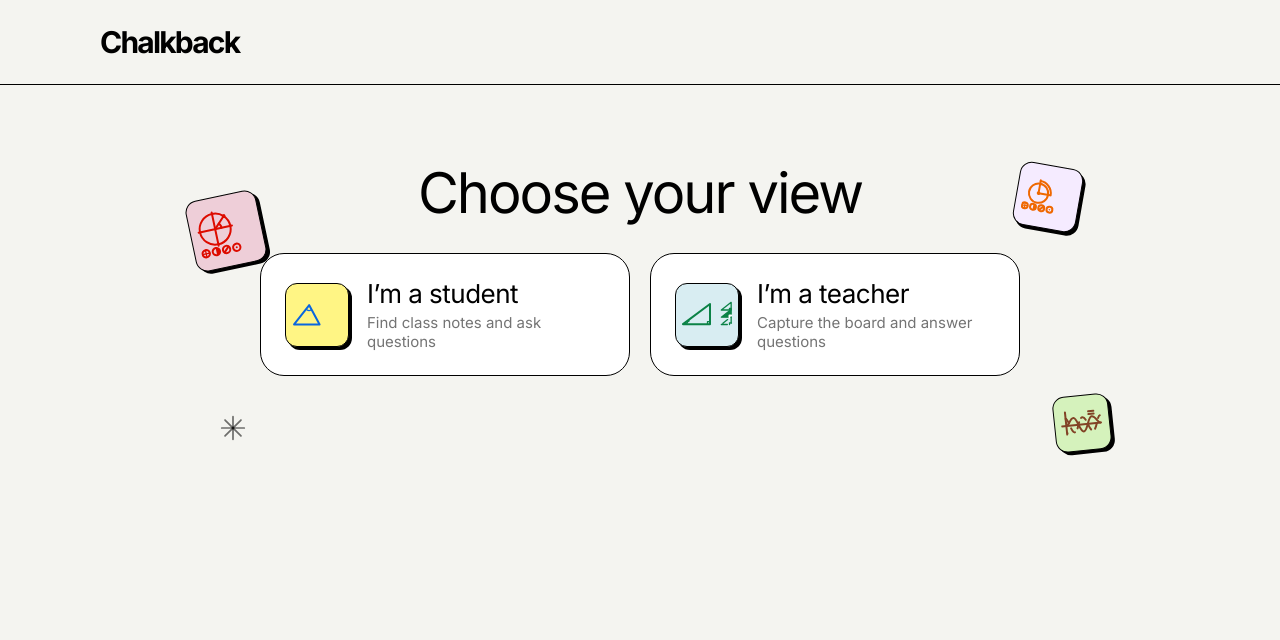
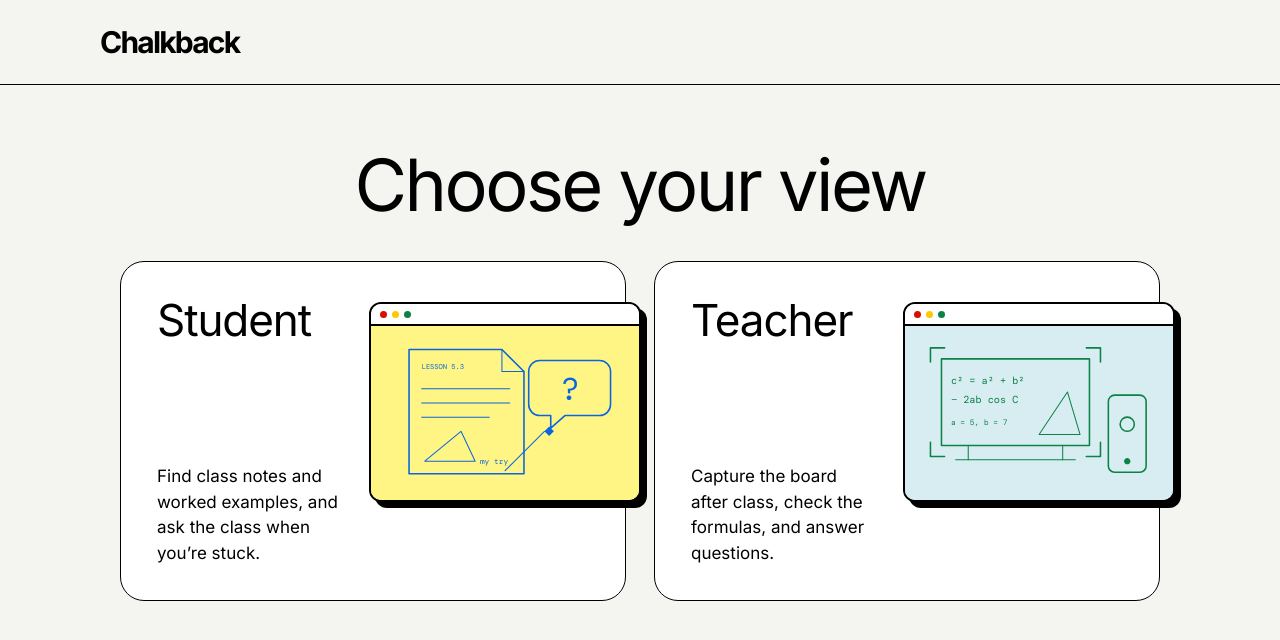
Before and after one commit to cocoj1115/LMD-Math-Archive, a React (Vite) app: page / in a window 1280 px wide. Shown: the top 640 px of the page. Built offline with nearby package versions, Linux system fonts and the light colour scheme.

Commit message:
Entry: big role cards with role-specific illustrations, larger title, no outside decorations
Co-Authored-By: Claude Opus 5.5 <noreply@anthropic.com>
Claude-Session: https://claude.ai/code/session_01R8cphefgTmCQnQLSVwpH4Y

```diff
--- a/src/components/Art.tsx
+++ b/src/components/Art.tsx
@@ -7,7 +7,7 @@ import { tone, type ArtKind, type Duotone } from '../lib/content'
 /** path, flags: t = thin 1.3 stroke, f = filled + stroked, F = fill only, w = white stroke, d = dashed */
 type P = [string, string?]
 type G = [number, number, P[]] // translate x, y, paths
-type L = [number, number, number, number, string] // label box x, y, w, h, text
+type L = [number, number, number, number, string, number?] // label box x, y, w, h, text, optional font size
 
 interface Drawing {
   vb: [number, number, number, number]
@@ -113,6 +113,37 @@ const EXTRA: Record<'sines' | 'cosines', Drawing> = {
   },
 }
 
+/**
+ * Role illustrations for the entry screen, drawn in the library's style so their meaning matches the role.
+ * Student = a worksheet page + a question bubble (find notes, ask the class).
+ * Teacher = a board with a formula inside a camera viewfinder + a phone (capture the board).
+ */
+const ROLES: Record<'student' | 'teacher', Drawing> = {
+  student: {
+    vb: [0, 0, 300, 180],
+    groups: [[0, 0, [
+      ['M28 12H146L174 40V170H28Z'], ['M146 12V40H174', 't'],
+      ['M44 62H156M44 80H156M44 98H130', 't'],
+      ['M48 154H112L94 116Z', 't'],
+      ['M194 26H270C277.7 26 284 32.3 284 40V82C284 89.7 277.7 96 270 96H226L208 112V96H194C186.3 96 180 89.7 180 82V40C180 32.3 186.3 26 194 26Z'],
+      ['M150 166L200 116', 't'], ['M200 116L206 110L212 116L206 122Z', 'F'],
+    ]]],
+    labels: [[44, 30, 64, 10, 'LESSON 5.3', 9], [221, 44, 22, 36, '?', 40], [118, 150, 40, 12, 'my try', 10]],
+  },
+  teacher: {
+    vb: [0, 0, 300, 180],
+    groups: [[0, 0, [
+      ['M26 24H214V134H26Z'], ['M60 134V152M180 134V152', 't'], ['M44 152H196', 't'],
+      ['M150 120H202L186 66Z', 't'],
+      ['M12 28V10H30M210 10H228V28M12 130V148H30M228 130V148H210'],
+      ['M246 70H278C282.4 70 286 73.6 286 78V160C286 164.4 282.4 168 278 168H246C241.6 168 238 164.4 238 160V78C238 73.6 241.6 70 246 70Z'],
+      ['M262 116C267 116 271 112 271 107C271 102 267 98 262 98C257 98 253 102 253 107C253 112 257 116 262 116Z'],
+      ['M262 158C264.2 158 266 156.2 266 154C266 151.8 264.2 150 262 150C259.8 150 258 151.8 258 154C258 156.2 259.8 158 262 158Z', 'F'],
+    ]]],
+    labels: [[38, 46, 100, 13, 'c² = a² + b²', 13], [38, 70, 100, 13, '− 2ab cos C', 13], [38, 100, 60, 10, 'a = 5, b = 7', 10]],
+  },
+}
+
 /** Which library drawing each concept uses */
 const KIND: Record<ArtKind, Drawing> = {
   'unit-circle': DRAWINGS['unit-circle'],
@@ -122,6 +153,8 @@ const KIND: Record<ArtKind, Drawing> = {
   triangles: DRAWINGS['right-triangles'],
   sines: EXTRA.sines,
   cosines: EXTRA.cosines,
+  student: ROLES.student,
+  teacher: ROLES.teacher,
 }
 
 function pathProps(flags = '') {
@@ -147,8 +180,8 @@ function Draw({ d, labels = true }: { d: Drawing; labels?: boolean }) {
       </g>
       {labels && (
         <g fill="currentColor" style={{ fontFamily: 'DM Mono, monospace' }}>
-          {d.labels.map(([x, y, w, h, s], i) => {
-            const size = Math.min(16, Math.max(9, w / (s.length * 0.6)))
+          {d.labels.map(([x, y, w, h, s, fixed], i) => {
+            const size = fixed ?? Math.min(16, Math.max(9, w / (s.length * 0.6)))
             return (
               <text key={i} x={x} y={y + Math.min(h, size * 0.8)} fontSize={size}>
                 {s}
--- a/src/index.css
+++ b/src/index.css
@@ -296,13 +296,15 @@ video.cam { width: 100%; border-radius: 12px; background: #000; }
 .role-card .big { display: block; font-size: 26px; font-weight: 400; letter-spacing: -0.02em; }
 
 /* Entry screen: "Choose your view" + two role cards; the form appears after choosing */
-.entry { position: relative; max-width: 760px; margin: 80px auto 0; }
-.entry-title { text-align: center; font-size: 56px; margin: 0 0 32px; }
-.entry-roles { display: grid; grid-template-columns: 1fr 1fr; gap: 20px; }
-.entry-form { margin-top: 20px; background: var(--surface); border: var(--line); border-radius: var(--radius-lg); padding: 28px 32px; display: grid; grid-template-columns: 1fr 1fr; gap: 0 20px; }
+.entry { position: relative; max-width: 1040px; margin: 64px auto 0; }
+.entry-title { text-align: center; font-size: 72px; margin: 0 0 40px; }
+.entry-roles { display: grid; grid-template-columns: 1fr 1fr; gap: 28px; }
+.entry-roles .gcard { min-height: 340px; text-align: left; cursor: pointer; font: inherit; color: inherit; }
+.entry-roles .gcard h3 { font-size: 44px; }
+.entry-roles .gcard .art-window { width: 54%; top: 40px; }
+.entry-form { margin-top: 28px; background: var(--surface); border: var(--line); border-radius: var(--radius-lg); padding: 28px 32px; display: grid; grid-template-columns: 1fr 1fr; gap: 0 20px; }
 .entry-form .entry-btn { grid-column: 1 / -1; }
 .entry-btn { width: 100%; justify-content: center; margin-top: 4px; }
-.entry .deco { position: absolute; pointer-events: none; }
 
 /* Print */
 @media print {
--- a/src/lib/content.ts
+++ b/src/lib/content.ts
@@ -21,7 +21,7 @@ export const DUOTONES = {
 } as const
 export type Duotone = { readonly bg: string; readonly ink: string }
 
-export type ArtKind = 'unit-circle' | 'radians' | 'sine' | 'reference' | 'sines' | 'cosines' | 'triangles'
+export type ArtKind = 'unit-circle' | 'radians' | 'sine' | 'reference' | 'sines' | 'cosines' | 'triangles' | 'student' | 'teacher'
 
 export interface Topic {
   id: string
--- a/src/screens/Start.tsx
+++ b/src/screens/Start.tsx
@@ -1,7 +1,7 @@
 import { useState } from 'react'
 import { Link, Navigate, useParams } from 'react-router-dom'
-import { ArtWindow, Asterisk, ConceptBadge } from '../components/Art'
-import { DUOTONES, tone, type ArtKind, type Duotone } from '../lib/content'
+import { ArtWindow } from '../components/Art'
+import { DUOTONES, type Duotone } from '../lib/content'
 import { Shell } from '../components/ui'
 import { useApp } from '../lib/app'
 import type { Role } from '../lib/types'
@@ -23,29 +23,21 @@ export function Start() {
     start(role, name, code) // re-render redirects to the role's home screen
   }
 
-  const roles: { r: Role; label: string; hint: string; kind: ArtKind; color: Duotone }[] = [
-    { r: 'student', label: 'I’m a student', hint: 'Find class notes and ask questions', kind: 'cosines', color: DUOTONES.sky },
-    { r: 'teacher', label: 'I’m a teacher', hint: 'Capture the board and answer questions', kind: 'reference', color: DUOTONES.green },
+  const roles: { r: Role; label: string; hint: string; color: Duotone }[] = [
+    { r: 'student', label: 'Student', hint: 'Find class notes and worked examples, and ask the class when you’re stuck.', color: DUOTONES.sky },
+    { r: 'teacher', label: 'Teacher', hint: 'Capture the board after class, check the formulas, and answer questions.', color: DUOTONES.green },
   ]
 
   return (
     <Shell nav={false}>
       <div className="entry">
-        {/* small decorations */}
-        <div className="deco" style={{ left: -70, top: 30, transform: 'rotate(-12deg)', ...tone(DUOTONES.red) }}><ConceptBadge kind="unit-circle" size={72} /></div>
-        <div className="deco" style={{ right: -60, top: 0, transform: 'rotate(10deg)', ...tone(DUOTONES.orange) }}><ConceptBadge kind="radians" size={64} /></div>
-        <div className="deco" style={{ right: -90, top: 230, transform: 'rotate(-6deg)', ...tone(DUOTONES.brown) }}><ConceptBadge kind="sine" size={56} /></div>
-        <div className="deco muted" style={{ left: -40, top: 250 }}><Asterisk size={26} /></div>
-
         <h1 className="entry-title">Choose your view</h1>
         <div className="entry-roles">
-          {roles.map(({ r, label, hint, kind, color }) => (
-            <button key={r} type="button" className={`role-card${role === r ? ' selected' : ''}`} onClick={() => setRole(r)} aria-pressed={role === r} style={tone(color)}>
-              <ConceptBadge kind={kind} size={64} />
-              <span>
-                <span className="big">{label}</span>
-                <span className="hint">{hint}</span>
-              </span>
+          {roles.map(({ r, label, hint, color }) => (
+            <button key={r} type="button" className={`gcard role${role === r ? ' selected' : ''}`} onClick={() => setRole(r)} aria-pressed={role === r}>
+              <h3>{label}</h3>
+              <ArtWindow kind={r} color={color} />
+              <div className="gfoot">{hint}</div>
             </button>
           ))}
         </div>
```
